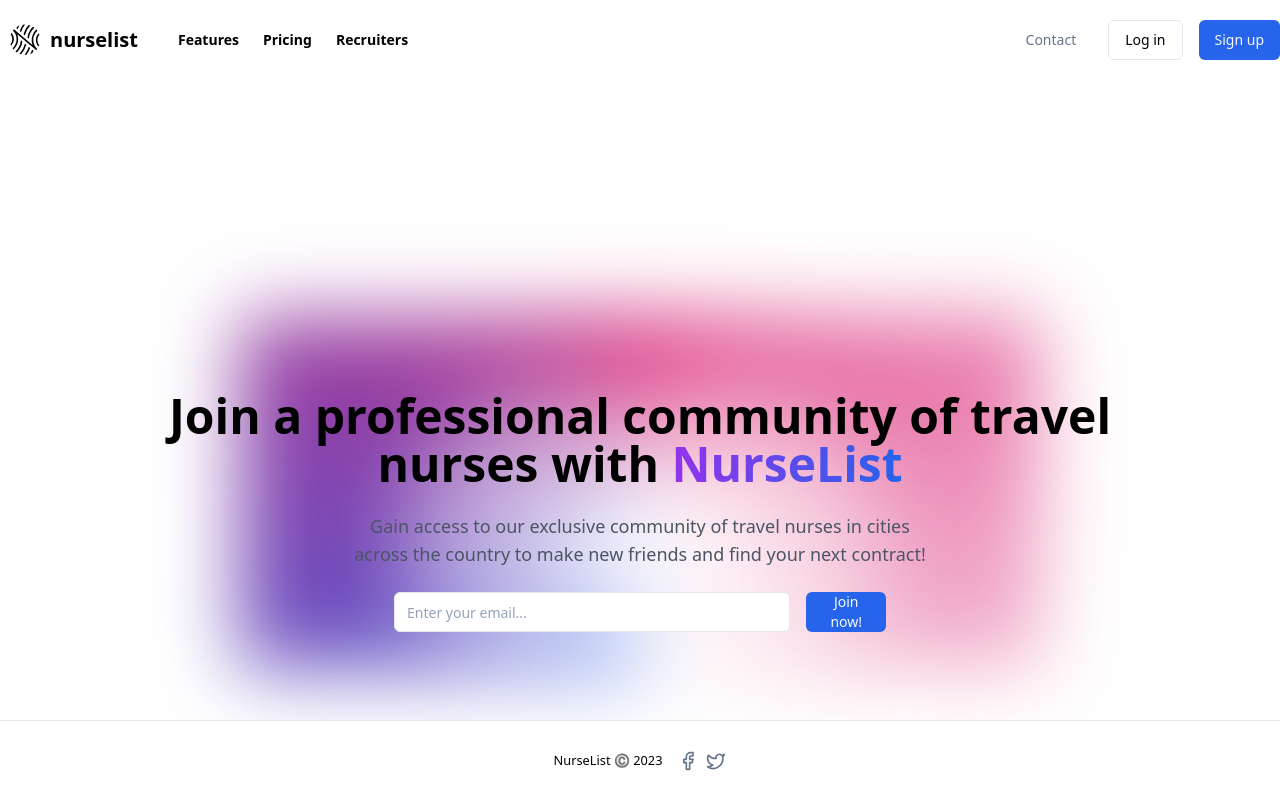
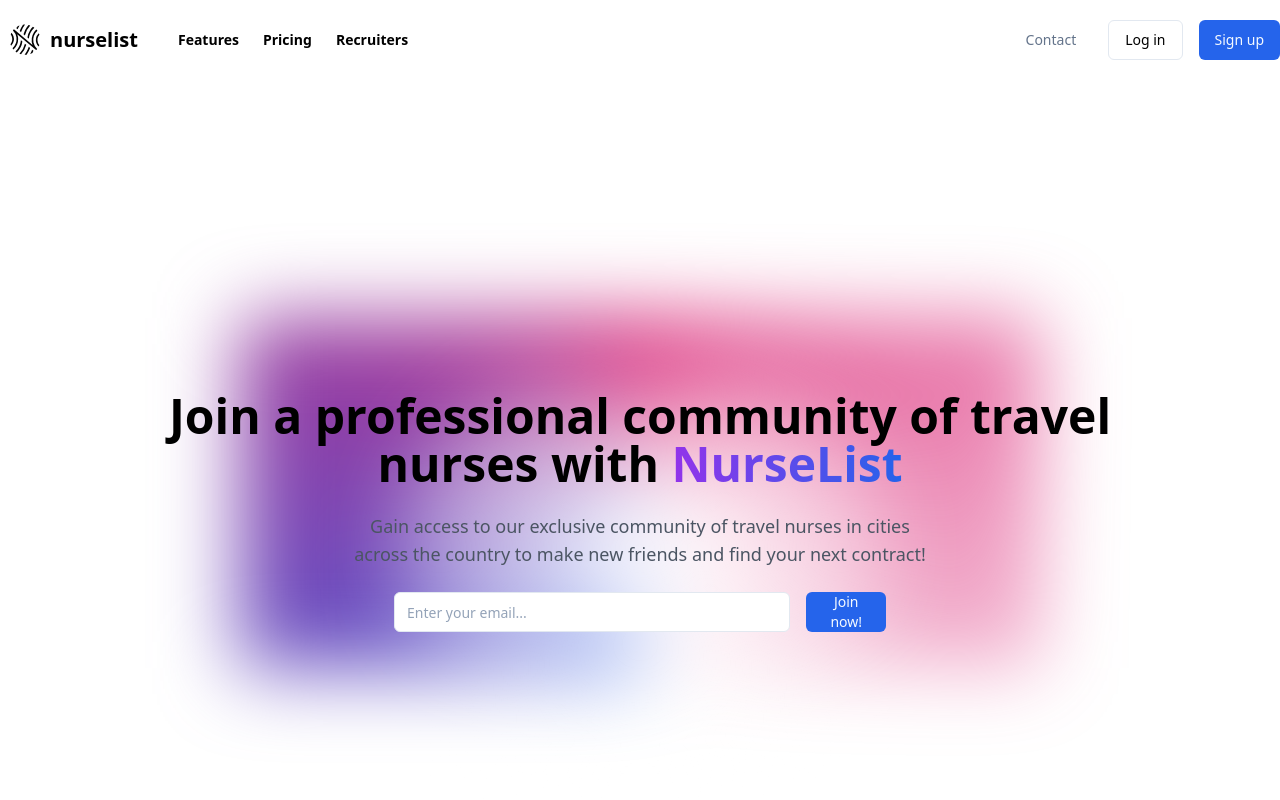
Before and after one commit to tjvonbr/nurse-list, a Next.js app: page / in a window 1280 px wide. Shown: the top 800 px of the page. Built offline with nearby package versions, Linux system fonts and the light colour scheme.

Commit message:
fixed footer

```diff
--- a/src/app/(marketing)/layout.tsx
+++ b/src/app/(marketing)/layout.tsx
@@ -38,7 +38,6 @@
         </div>
       </header>
       <main className="flex-1">{children}</main>
-      <Footer />
     </div>
   );
 }
--- a/src/app/layout.tsx
+++ b/src/app/layout.tsx
@@ -27,7 +27,7 @@
       <head>
         <PlausibleProvider domain="gonurselist.com" trackOutboundLinks={true} />
       </head>
-      <body>
+      <body className="relative">
         <NextAuthProvider>
           {children}
           <Toaster />
```
